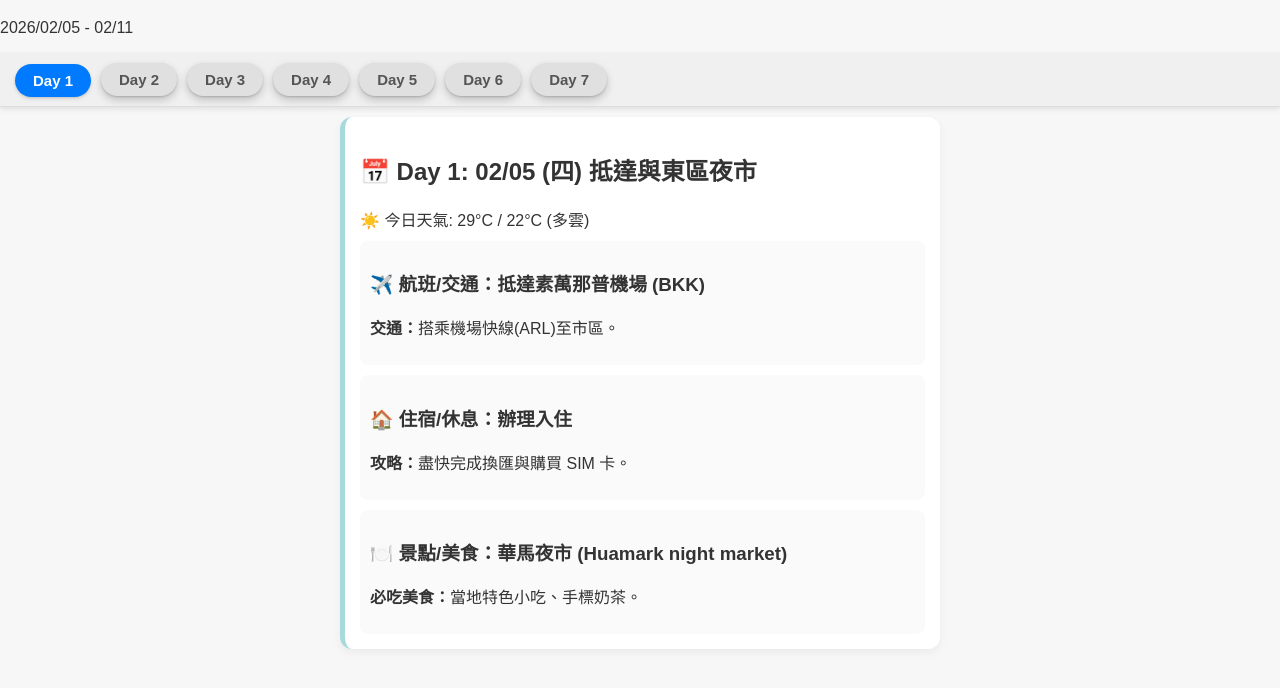
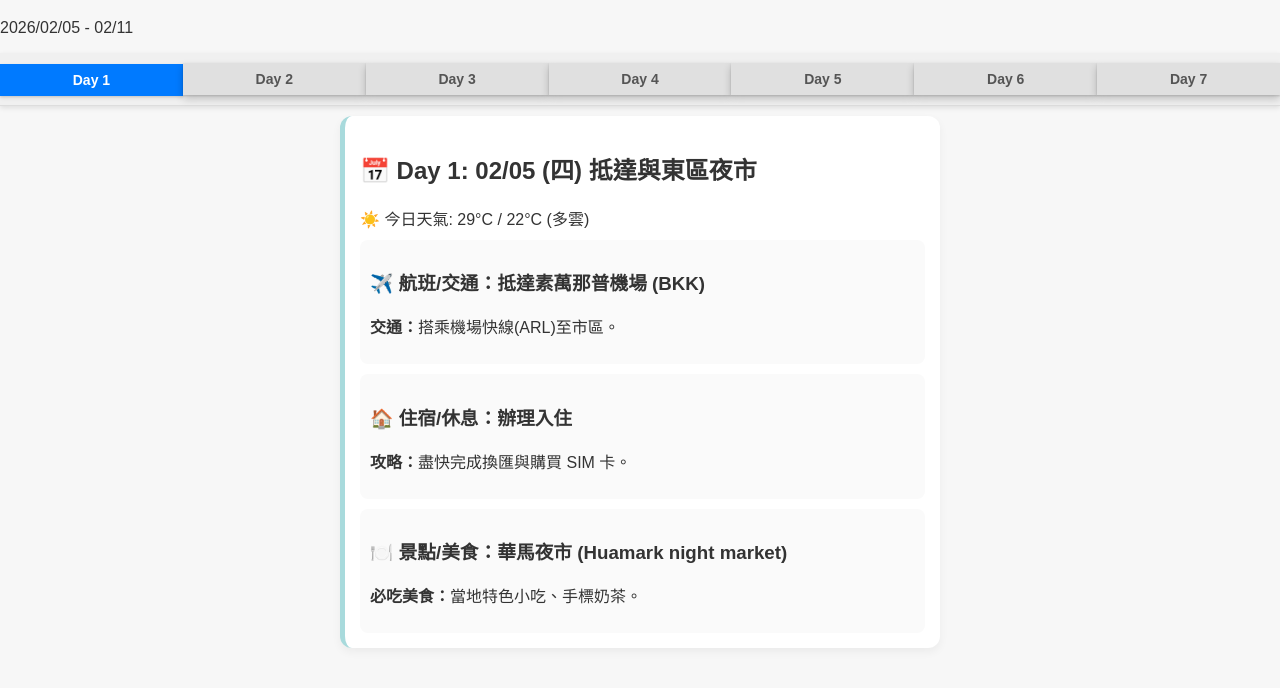
Before and after one commit to andy94law-coder/Bangkok-travel, a plain HTML site: page index.html in a window 1280 px wide. Shown: the part 70-758 px from the top of the page. Drawn offline with Linux system fonts and the light colour scheme.

Commit message:
style.css

```diff
--- a/style.css
+++ b/style.css
@@ -61,49 +61,57 @@ body {
 .day-tabs {
     position: sticky;
     top: 0;
-    display: flex;
-    overflow-x: auto;
-    white-space: nowrap;
-    padding: 10px 10px;
-    background-color: #f0f0f0; /* 略深的背景色，與按鈕區分 */
+    padding: 10px 0; /* 移除水平 padding，讓按鈕佔滿寬度 */
+    background-color: #f0f0f0;
     border-bottom: 1px solid #ddd;
     box-shadow: 0 2px 5px rgba(0,0,0,0.1);
     z-index: 100;
+
+    /* ⭐️ 核心修正：使用 Grid 實現 7 個等寬欄位 ⭐️ */
+    display: grid;
+    grid-template-columns: repeat(7, 1fr); /* 創建 7 個等寬的欄位 */
+
+    /* 移除橫向滾動設定 */
 }
+
 
 /* 立體按鈕樣式 */
 .tab-button {
-    display: inline-block; /* 確保陰影和變形效果正常 */
+    /* 確保內容居中並佔滿 Grid 給予的空間 */
+    display: flex;
+    justify-content: center; /* 水平居中 */
+    align-items: center; /* 垂直居中 */
+
     text-decoration: none;
     color: #555;
-    padding: 8px 18px; /* 增加內邊距 */
-    margin: 0 5px;
-    border-radius: 25px; /* 更圓潤的按鈕 */
-    font-size: 15px;
+    padding: 8px 0; /* 移除水平 padding，讓 Grid 處理寬度 */
+    margin: 0; /* 移除按鈕間距 */
+    border-radius: 0; /* 設置為 0 可以讓邊緣更銳利，或保留 25px 保持圓角 */
+    font-size: 14px; /* 7個按鈕可能會很擠，字體稍微調小 */
     font-weight: 600;
-    background-color: #e0e0e0; /* 基礎按鈕背景色 */
-    box-shadow: 0 4px 8px rgba(0,0,0,0.2), /* 底部較深陰影，模擬抬起 */
-                0 1px 2px rgba(0,0,0,0.15); /* 上方較淺陰影，模擬表面 */
-    transition: all 0.15s ease-out; /* 更快的過渡動畫 */
-    user-select: none; /* 防止文字被選中 */
-    cursor: pointer; /* 顯示可點擊游標 */
-    position: relative; /* 為了按壓效果做準備 */
-    top: 0; /* 初始位置 */
+    background-color: #e0e0e0;
+    box-shadow: 0 4px 8px rgba(0,0,0,0.2),
+                0 1px 2px rgba(0,0,0,0.15);
+    transition: all 0.15s ease-out;
+    user-select: none;
+    cursor: pointer;
+    position: relative;
+    top: 0;
 }
 
 /* 按鈕活躍狀態 (被選中時) */
 .tab-button.active {
-    background-color: #007aff; /* 藍色背景 */
+    background-color: #007aff;
     color: white;
-    box-shadow: 0 2px 4px rgba(0,0,0,0.1), /* 活躍時陰影變小，顯得更平 */
+    box-shadow: 0 2px 4px rgba(0,0,0,0.1),
                 0 1px 2px rgba(0,0,0,0.1);
-    transform: translateY(1px); /* 輕微下移，模擬被按壓一點點 */
+    transform: translateY(1px);
 }
 
-/* 按鈕被真正點擊 (mousedown/touchstart) 時的 3D 按壓效果 */
+/* 按鈕被真正點擊時的 3D 按壓效果 */
 .tab-button:active {
-    background-color: #0056b3; /* 按下時顏色略深 */
-    box-shadow: 0 0 2px rgba(0,0,0,0.2), /* 陰影幾乎消失，完全按平 */
-                inset 0 1px 3px rgba(0,0,0,0.2); /* 內陰影模擬凹陷 */
-    transform: translateY(2px); /* 下移更多，模擬完全按平 */
+    background-color: #0056b3;
+    box-shadow: 0 0 2px rgba(0,0,0,0.2),
+                inset 0 1px 3px rgba(0,0,0,0.2);
+    transform: translateY(2px);
 }
```
